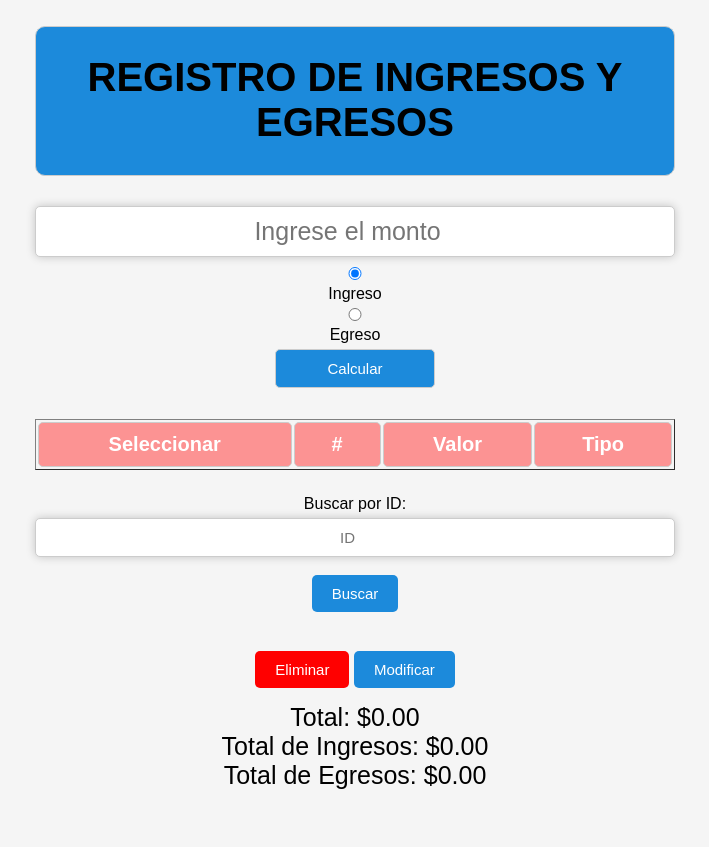
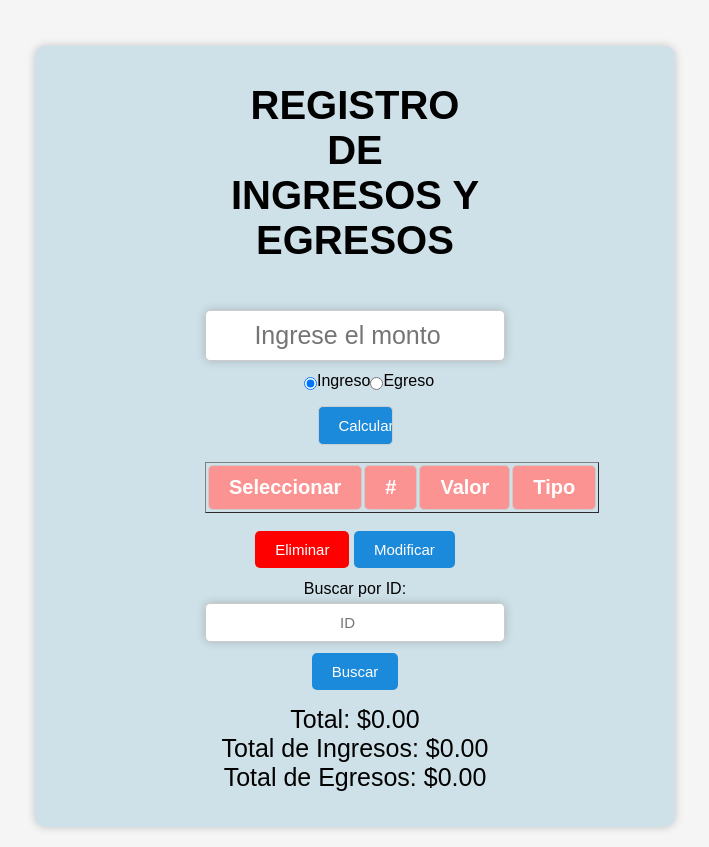
Before and after one commit to DwightHernandez/PresupuestoCasa2, a plain HTML site: page index.html in a window 1280 px wide. Shown: the whole page, without its empty margins (285-994 px from the left). Before the commit the page ends 805 px from the top, so only its background shows below. Drawn offline with Linux system fonts and the light colour scheme; no server answers.

Commit message:
feat: :lipstick: Se cambio posicion de botones y se puso el codigo en cajita

```diff
--- a/index.html
+++ b/index.html
@@ -10,6 +10,7 @@
 </head>
 
 <body>
+    <section>
         <div class="titulo">
             <h1>REGISTRO DE INGRESOS Y EGRESOS</h1>
         </div>
@@ -39,17 +40,19 @@
             <tbody id="myData"></tbody>
         </table>
 
+        <!-- Botón para eliminar -->
+        <button id="deleteButton" disabled>Eliminar</button>
+
+        <!-- Botón para modificar -->
+        <button id="modifyButton" disabled>Modificar</button>
+
         <div class="Busqueda">
             <label for="searchId">Buscar por ID:</label>
             <input class="PlaceHolder" type="number" id="searchId" placeholder="ID">
             <button id="searchButton">Buscar</button>
 
         </div>
-        <!-- Botón para eliminar -->
-        <button id="deleteButton" disabled>Eliminar</button>
 
-        <!-- Botón para modificar -->
-        <button id="modifyButton" disabled>Modificar</button>
 
         <div class="montos">
             <!-- Sección para mostrar el total -->
@@ -61,6 +64,8 @@
             <!-- Sección para mostrar el total de egresos -->
             <div id="totalEgresos">Total de Egresos: $0.00</div>
         </div>
+    </section>
+
 
 </body>
 
--- a/style.css
+++ b/style.css
@@ -11,15 +11,21 @@ body{
     padding-top: 2%;
 }
 
+section{
+    background: #cfe1e8;
+    padding: 20px;
+    margin: 20px auto;
+    width: 50%;
+    border-radius: 10px;
+    box-shadow: 0px 0px 10px 0px rgba(0,0,0,0.20);
+}
+
 .titulo{
-    background-color: #1c8adb;
+    font-family: system-ui, -apple-system, BlinkMacSystemFont, 'Segoe UI', Roboto, Oxygen, Ubuntu, Cantarell, 'Open Sans', 'Helvetica Neue', sans-serif;
     color: #fff;
     padding: 10px 20px;
     text-align: center;
     font-size: 20px;
-    border-radius: 10px;
-    border: 1px solid #ccc;
-    outline: none;
     margin-bottom: 2%;
     margin-left: 25%;
     margin-right: 25%;
@@ -65,6 +71,17 @@ h1{
     text-align: center;
     box-shadow: 0px 0px 10px 0px rgba(0,0,0,0.20);
 
+}
+
+/*Juntar las opciones de seleccion una al lado de otra*/
+
+.IngresoEgreso{
+    display: flex;
+    justify-content: space-between;
+    margin-top: 2%;
+    margin-left: 33%;
+    margin-right: 33%;
+    margin-bottom: 2%;
 }
 
 #searchButton{
```
Lines whose indentation alone changed are shown as unchanged.
